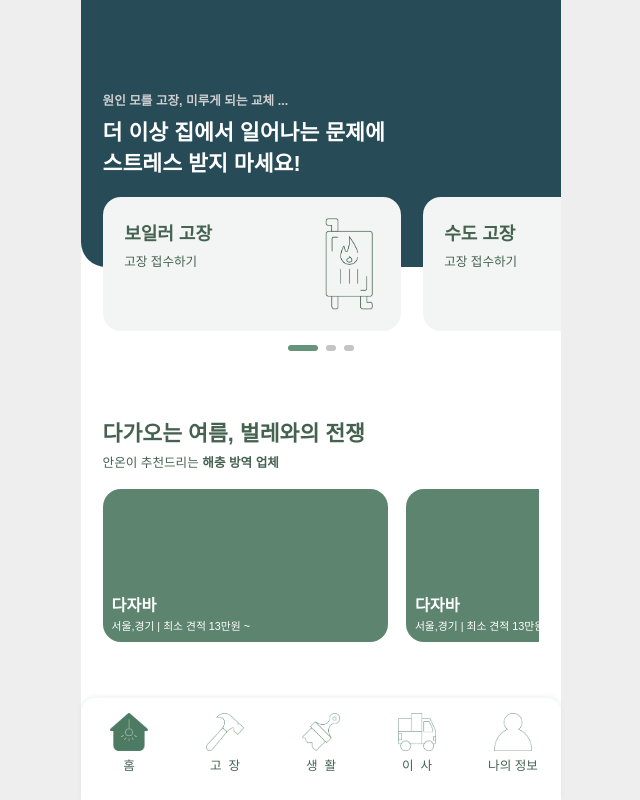
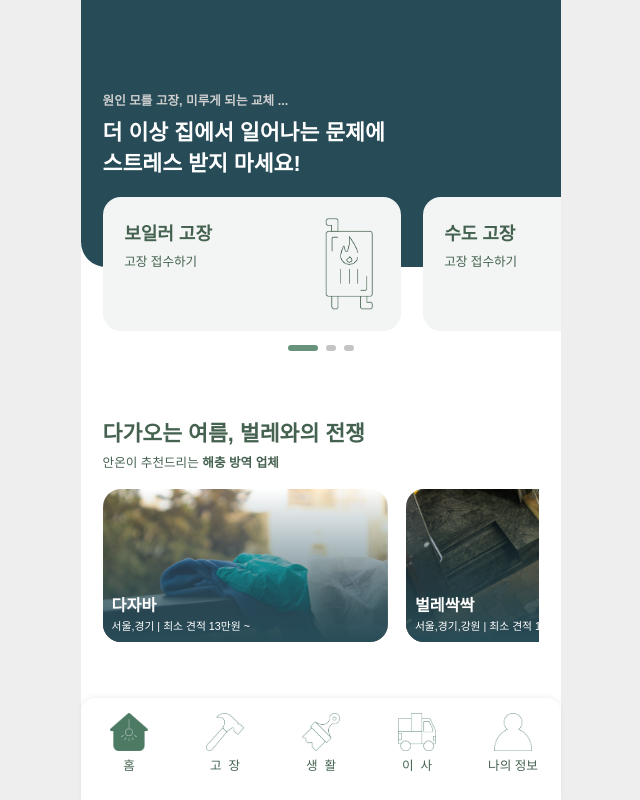
Before and after one commit to ejin1018/an-on, a React (Create React App) app: page /home in a window 1280 px wide. Shown: the whole page, without its empty margins (319-959 px from the left). Built offline with nearby package versions, Linux system fonts and the light colour scheme; a web font is replaced by a local one.

Commit message:
230626 offer slide map으로 구현

```diff
--- a/src/pages/Home.jsx
+++ b/src/pages/Home.jsx
@@ -7,6 +7,29 @@ import "swiper/css";
 import "swiper/css/pagination";
 
 import { Pagination } from "swiper";
+
+const offerInfos = [
+  {
+    imgUrl:'/images/offer-img1.png',
+    companyName:'다자바',
+    companyInfo:'서울,경기 | 최소 견적 13만원 ~'
+  },
+  {
+    imgUrl:'/images/offer-img2.png',
+    companyName:'벌레싹싹',
+    companyInfo:'서울,경기,강원 | 최소 견적 17만원 ~'
+  },
+  {
+    imgUrl:'/images/offer-img3.png',
+    companyName:'자바주소',
+    companyInfo:'충남,전라 | 최소 견적 11만원 ~'
+  },
+  {
+    imgUrl:'/images/offer-img4.png',
+    companyName:'포세이프존',
+    companyInfo:'전국 | 최소 견적 16만원 ~'
+  },
+]
 
 export default function Home(){
   return(
@@ -63,30 +86,17 @@ export default function Home(){
             spaceBetween={18}
             className="offer-slide"
           >
-            <SwiperSlide>
-              <div className="offer-company">
-                <p className="offer-company-name">다자바</p>
-                <p className="offer-company-info">서울,경기 | 최소 견적 13만원 ~</p>
-              </div>
-            </SwiperSlide>
-            <SwiperSlide>
-              <div className="offer-company">
-                <p className="offer-company-name">다자바</p>
-                <p className="offer-company-info">서울,경기 | 최소 견적 13만원 ~</p>
-              </div>
-            </SwiperSlide>
-            <SwiperSlide>
-              <div className="offer-company">
-                <p className="offer-company-name">다자바</p>
-                <p className="offer-company-info">서울,경기 | 최소 견적 13만원 ~</p>
-              </div>
-            </SwiperSlide>
-            <SwiperSlide>
-              <div className="offer-company">
-                <p className="offer-company-name">다자바</p>
-                <p className="offer-company-info">서울,경기 | 최소 견적 13만원 ~</p>
-              </div>
-            </SwiperSlide>
+            {offerInfos.map((value,idx)=>{
+              const slideSt = {background:`no-repeat center center /cover url(${offerInfos[idx].imgUrl})`}
+              return(
+                <SwiperSlide style={slideSt}>
+                  <div className="offer-company">
+                    <p className="offer-company-name">{value.companyName}</p>
+                    <p className="offer-company-info">{value.companyInfo}</p>
+                  </div>
+                </SwiperSlide>
+              )
+            })}
           </Swiper>
         </div>
       </section>
--- a/src/style/_home.scss
+++ b/src/style/_home.scss
@@ -97,7 +97,7 @@
         display: flex;
         flex-direction: column;
         justify-content: end;
-        background: #0000001a;
+        background: linear-gradient(transparent, $deepGreen);
         p{
           color: #fff;
         }
```
